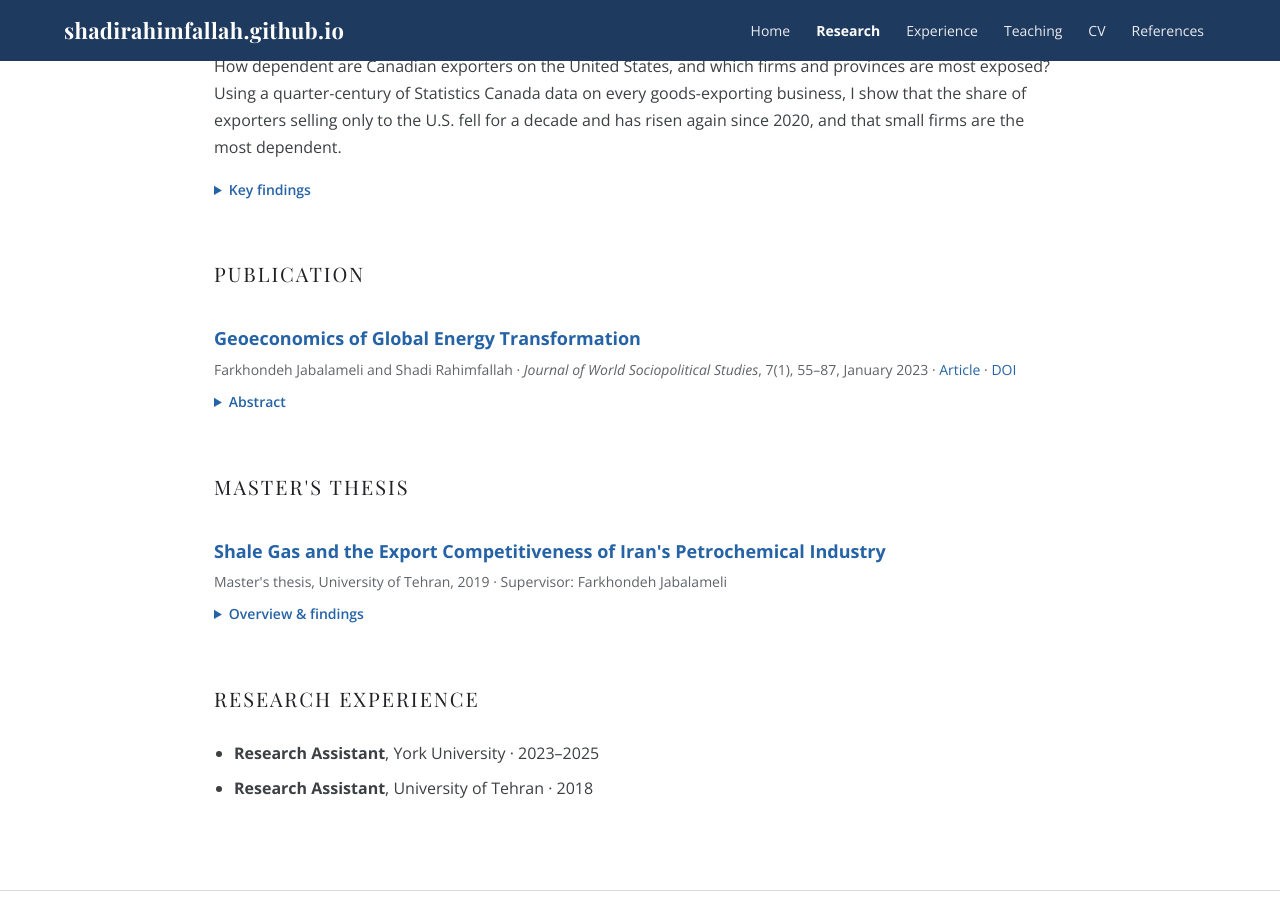
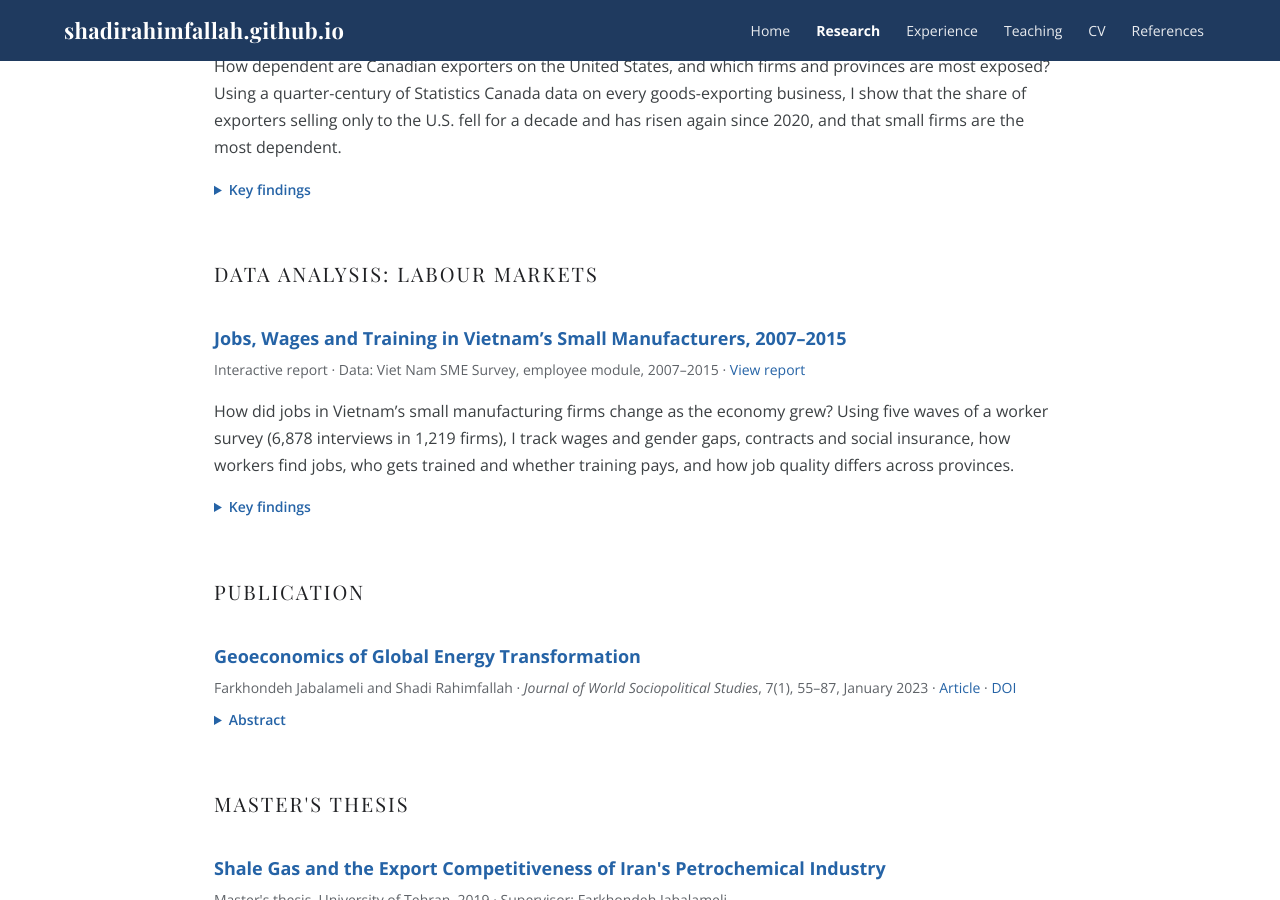
Before and after one commit to ShadiRahimfallah/ShadiRahimfallah.github.io, a Jekyll site: the page research.html, which Jekyll copies as it is, in a window 1280 px wide and 900 px high, scrolled down 2010 px. Built offline with Jekyll 4.4.1, drawn with Linux system fonts in a browser that asks for light colours.

Commit message:
Add files via upload

```diff
--- a/research.html
+++ b/research.html
@@ -158,6 +158,26 @@
     underlying data and a CSV download.</p>
   </details>
 
+  <h2 class="section">Data Analysis: Labour Markets</h2>
+
+  <h3 class="item-title" id="vietnam-labour">Jobs, Wages and Training in Vietnam’s Small Manufacturers, 2007–2015</h3>
+  <p class="item-meta">Interactive report · Data: Viet Nam SME Survey, employee module, 2007–2015 ·
+  <a href="data/vietnam_labour_market.html">View report</a></p>
+  <p>How did jobs in Vietnam’s small manufacturing firms change as the economy grew? Using five waves
+  of a worker survey (6,878 interviews in 1,219 firms), I track wages and gender gaps, contracts and
+  social insurance, how workers find jobs, who gets trained and whether training pays, and how job
+  quality differs across provinces.</p>
+  <details class="abstract">
+    <summary>Key findings</summary>
+    <p>The median real monthly wage rose 43% between 2007 and 2015, while women earned 86–91% of the
+    wages of comparable men throughout. The share of workers with a formal labour contract rose from 48%
+    to 54%, and employer-paid unemployment insurance from 28% in 2011 to 41% in 2015, almost entirely
+    among contract holders. Seven in ten workers found their job through family or friends, and fewer
+    than one in ten through an agency or job advertisement. Trained workers earn about 11% more than
+    untrained workers, but the premium falls to 6% when they are compared with co-workers in the same
+    firm. The report includes a map of job quality across the ten survey provinces.</p>
+  </details>
+
   <h2 class="section">Publication</h2>
 
   <h3 class="item-title">Geoeconomics of Global Energy Transformation</h3>
```
